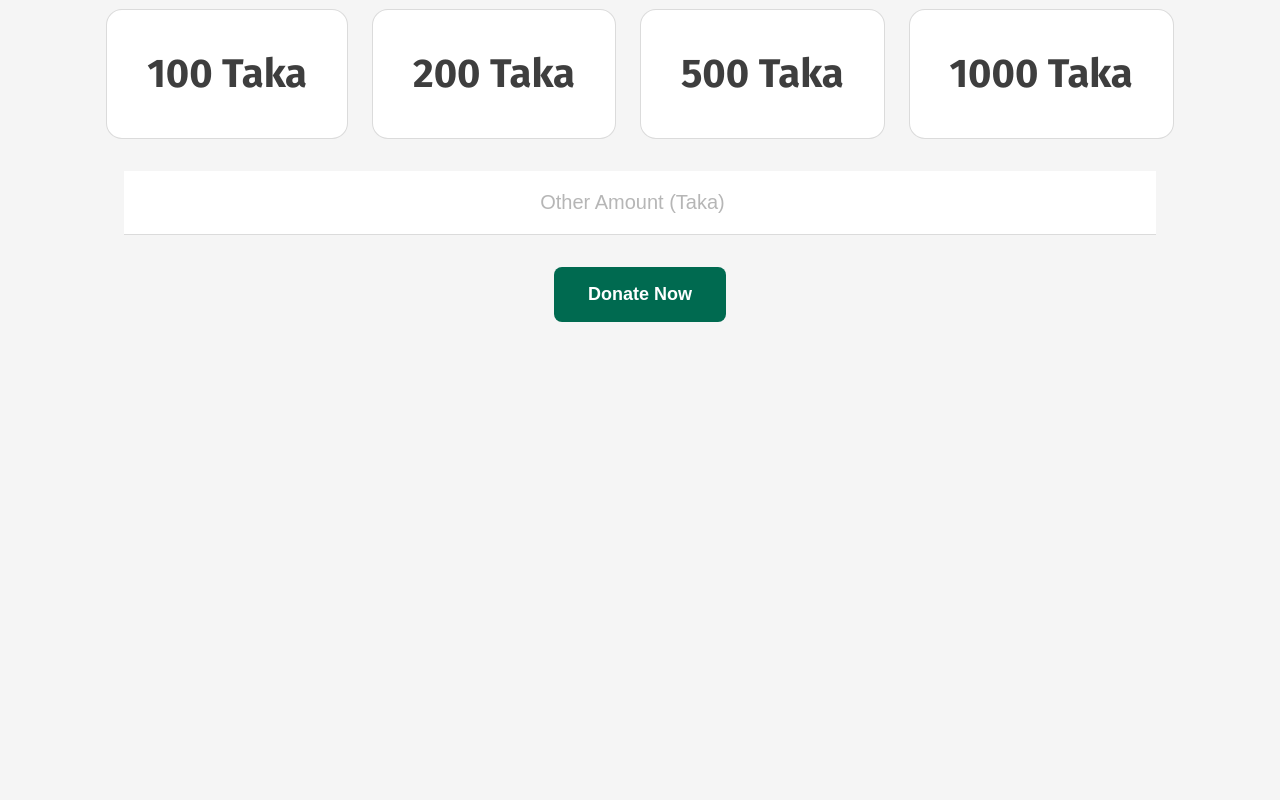
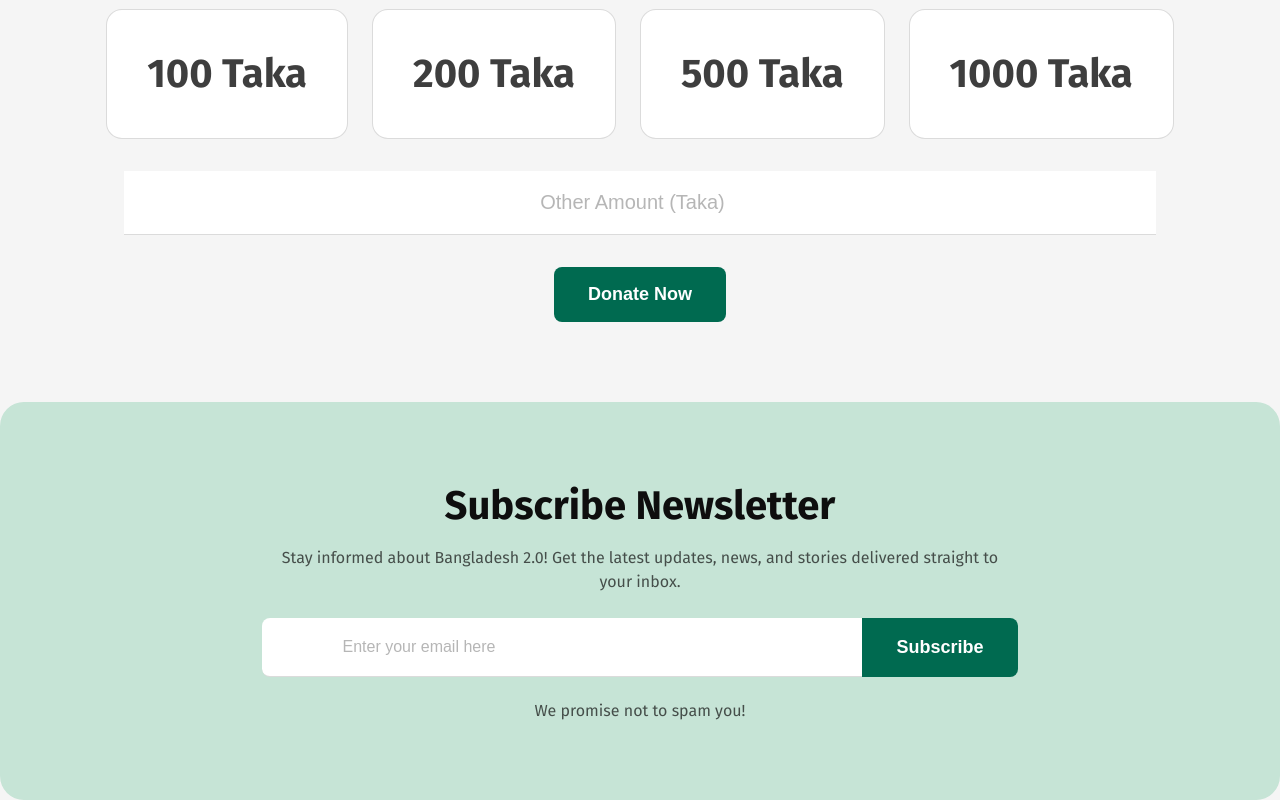
Before and after one commit to zaman-pro/A01-Bangladesh-2-0, a plain HTML site: page index.html in a window 1280 px wide. Shown: the part 3715-4515 px from the top of the page. Before the commit the page ends 4037 px from the top, so only its background shows below. Drawn offline with Linux system fonts and the light colour scheme.

Commit message:
subscribe section added

```diff
--- a/index.html
+++ b/index.html
@@ -232,6 +232,25 @@
         />
         <button class="donate-btn">Donate Now</button>
       </section>
+
+      <!-- subscribe section starts here -->
+      <section class="subscribe-container">
+        <h2 class="subscribe-title">Subscribe Newsletter</h2>
+        <p class="subscribe-description">
+          Stay informed about Bangladesh 2.0! Get the latest updates, news, and
+          stories delivered straight to your inbox.
+        </p>
+        <div class="submit-email">
+          <input
+            type="email"
+            name=""
+            id="subEmail"
+            placeholder="Enter your email here"
+          />
+          <button class="subscribe-btn">Subscribe</button>
+        </div>
+        <p class="subscribe-promise">We promise not to spam you!</p>
+      </section>
     </main>
     <footer></footer>
   </body>
--- a/style.css
+++ b/style.css
@@ -357,13 +357,13 @@ nav {
   padding: 20px 40px;
 }
 
-input,
-input:focus {
+.donate-container input,
+.donate-container input:focus {
   border: none;
   outline: none;
 }
 
-input::placeholder {
+.donate-container input::placeholder {
   color: #0e0e0e4d;
   text-align: center;
   font-size: 20px;
@@ -387,3 +387,78 @@ input::placeholder {
   background: #006a50;
   padding: 17px 34px;
 }
+
+/* subscribe section style */
+.subscribe-container {
+  display: flex;
+  flex-direction: column;
+  justify-content: center;
+  align-items: center;
+  border-radius: 24px;
+  background-color: #c6e4d6;
+  padding: 80px 100px;
+}
+
+.subscribe-title {
+  color: #0e0e0e;
+  text-align: center;
+  font-size: 40px;
+  font-weight: 700;
+}
+.subscribe-description {
+  color: #0e0e0eb3;
+  text-align: center;
+  font-size: 16px;
+  font-weight: 400;
+  line-height: 24px;
+  margin-top: 16px;
+  width: 750px;
+}
+
+.subscribe-container input,
+.subscribe-container input:focus {
+  border: none;
+  outline: none;
+}
+
+.subscribe-container input::placeholder {
+  color: #0e0e0e4d;
+  font-size: 16px;
+  font-weight: 400;
+  padding: 18px 40px;
+}
+
+.submit-email {
+  display: flex;
+  margin: 24px 0;
+}
+
+#subEmail {
+  width: 600px;
+  border-radius: 8px 0px 0px 8px;
+  border-bottom: 1px solid #0e0e0e26;
+  background-color: #fff;
+  /* margin-bottom: 32px; */
+  /* ............ */
+  color: #0e0e0e;
+  font-size: 16px;
+  font-weight: 400;
+  padding: 20px 40px;
+}
+
+.subscribe-btn {
+  color: #fff;
+  font-size: 18px;
+  font-weight: 600;
+  border: none;
+  border-radius: 0px 8px 8px 0px;
+  background-color: #006a50;
+  padding: 17px 34px;
+}
+
+.subscribe-promise {
+  color: #0e0e0eb3;
+  text-align: center;
+  font-size: 16px;
+  font-weight: 400;
+}
```
